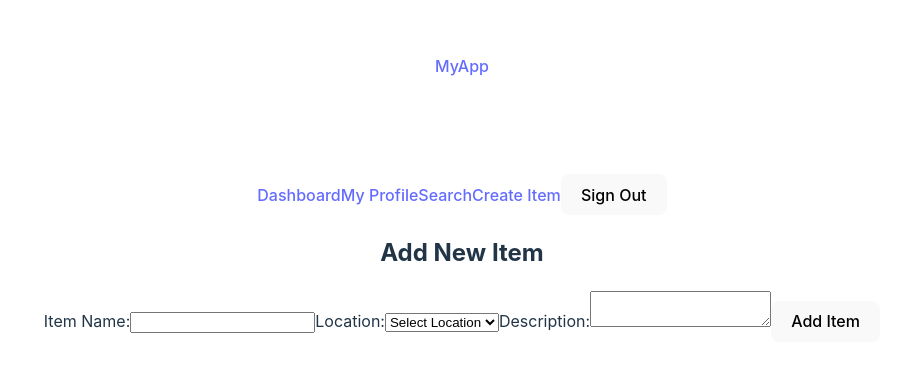
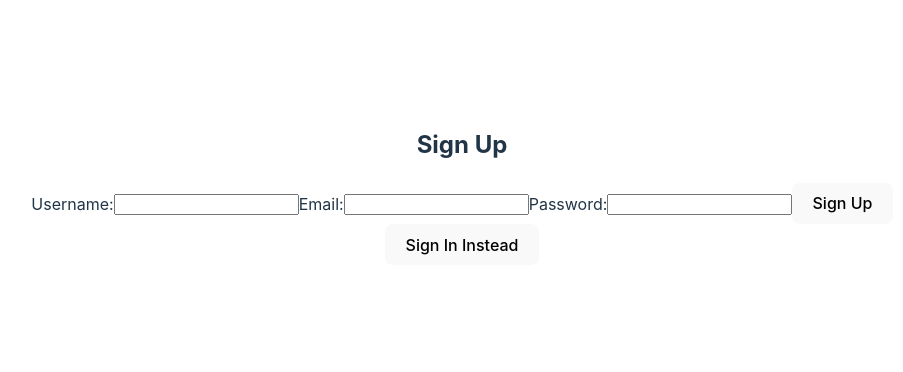
Before and after one commit to lirongg/project-4-FE, a React (Vite) app in the folder client/: page /create in a window 1280 px wide. Shown: the part 214-586 px from the top of the page, without its empty margins (178-1081 px from the left). Built offline with nearby package versions, Linux system fonts and the light colour scheme.

Commit message:
link sign up to back end

```diff
--- a/client/src/App.jsx
+++ b/client/src/App.jsx
@@ -8,9 +8,10 @@ import Dashboard from './pages/Dashboard';
 import MyProfile from './pages/Profile';
 import Search from './pages/Search';
 import CreateItem from './pages/CreateItem';
+import {getUser} from "./utilities/users-service";
 
 function App() {
-  const [user, setUser] = useState(1);
+  const [user, setUser] = useState(getUser());
   // State is temporary at 1 so user do not have to login in be in homepage, to change to null
 
   const handleSignOut = () => {
--- a/client/src/components/Navbar.jsx
+++ b/client/src/components/Navbar.jsx
@@ -5,7 +5,8 @@ const Navbar = ({ user, handleSignOut }) => {
   return (
     <nav>
       <div className="logo">
-        <Link to="/">MyApp</Link>
+      <div>Welcome, {user} </div>
+        <Link to="/">Home</Link>
       </div>
       <div className="nav-links">
         <Link to="/dashboard">Dashboard</Link>
--- a/client/src/components/SignUp.jsx
+++ b/client/src/components/SignUp.jsx
@@ -1,15 +1,23 @@
 import React, { useState } from 'react';
+import { signUp } from "../utilities/users-api";
 
 const SignUp = ({ setUser }) => {
   const [username, setUsername] = useState('');
   const [email, setEmail] = useState('');
   const [password, setPassword] = useState('');
 
-  const handleSignUp = (e) => {
+  async function handleSignUp(e) {
     e.preventDefault();
-    // Add your sign-up logic here (e.g., API request, user registration)
-    // Example: registerUser(username, email, password)
-    // setUser(user); // Set user object after successful sign-up
+    try {
+      const userInput = { username, email, password };
+      const { token } = await signUp(userInput);
+      localStorage.setItem('token', token);
+      setUser(userInput);
+      alert("Sign up is successful");
+    } catch (error) {
+      console.log(error);
+      alert("An error occurred. Please try again");
+    }
     console.log('Sign up with:', username, email, password);
   };
 
--- a/client/src/utilities/send-request.js
+++ b/client/src/utilities/send-request.js
@@ -0,0 +1,17 @@
+import { getToken } from './users-service';
+
+export default async function sendRequest(url, method = 'GET', payload =null) {
+    const options = {method};
+    if (payload) {
+        options.headers = {'Content-Type': 'application/json'};
+        options.body = JSON.stringify(payload);
+    }
+    const token = getToken();
+    if (token) {
+        options.headers = options.headers || {};
+        options.headers.Authorization = `Bearer ${token}`;
+    }
+    const res = await fetch(url, options);
+    if (res.ok) return res.json();
+    throw new Error('Bad Request');
+}
--- a/client/src/utilities/users-api.js
+++ b/client/src/utilities/users-api.js
@@ -0,0 +1,11 @@
+import sendRequest from "./send-request";
+
+const BASE_URL = 'http://localhost:3001/users'
+
+export function signIn(userInput) {
+    return sendRequest(`${BASE_URL}/sign-in`, 'POST', userInput)
+}
+
+export function signUp(userInput) {
+    return sendRequest(`${BASE_URL}/sign-up`, 'POST', userInput)
+}
--- /dev/null
+++ b/client/src/utilities/users-service.js
@@ -0,0 +1,67 @@
+import * as usersAPI from './users-api';
+
+export async function signUp(userData) {
+    const token = await usersAPI.signUp(userData);
+    localStorage.setItem('token', token);
+    return getUser();
+}
+
+function isValidToken(token) {
+    if (typeof token !== 'string') return false;
+    const parts = token.split('.');
+    if (parts.length !==3) {
+        return false
+    }
+    try{
+        const decoded =atob(parts[1])
+        return true
+    }
+    catch (error) {
+        console.log(error);
+        return false
+    }
+}
+
+export function getToken() {
+    const token=localStorage.getItem('token');
+    if(!token || !isValidToken(token)) return null;
+    const payload = JSON.parse(atob(token.split('.')[1]));
+    if (payload.exp < Date.now() /1000){
+        localStorage.removeItem('token');
+        return null;
+    }
+    return token;
+}
+
+export function getUser() {
+    const token = getToken();
+    return token ?
+    JSON.parse(atob(token.split('.')[1])).user
+    :
+    null;
+}
+
+export function logOut() {
+    localStorage.removeItem('token');
+}
+
+export async function signIn(credentials) {
+    const token = await usersAPI.signIn(credentials);
+    localStorage.setItem('token', token);
+
+    const tokenFromLs = localStorage.getItem('token');
+    if (!tokenFromLs || !isValidToken(tokenFromLs)){
+      return null;
+    }
+    const payload = JSON.parse(atob(tokenFromLs.split('.')[1]));
+    if (payload.exp < Date.now() / 1000) {
+      localStorage.removeItem('token');
+      return null;
+    }
+    if (tokenFromLs==null){
+      return null
+    }
+    const user = JSON.parse(atob(token.split('.')[1])).user
+
+    return user;
+}
```
